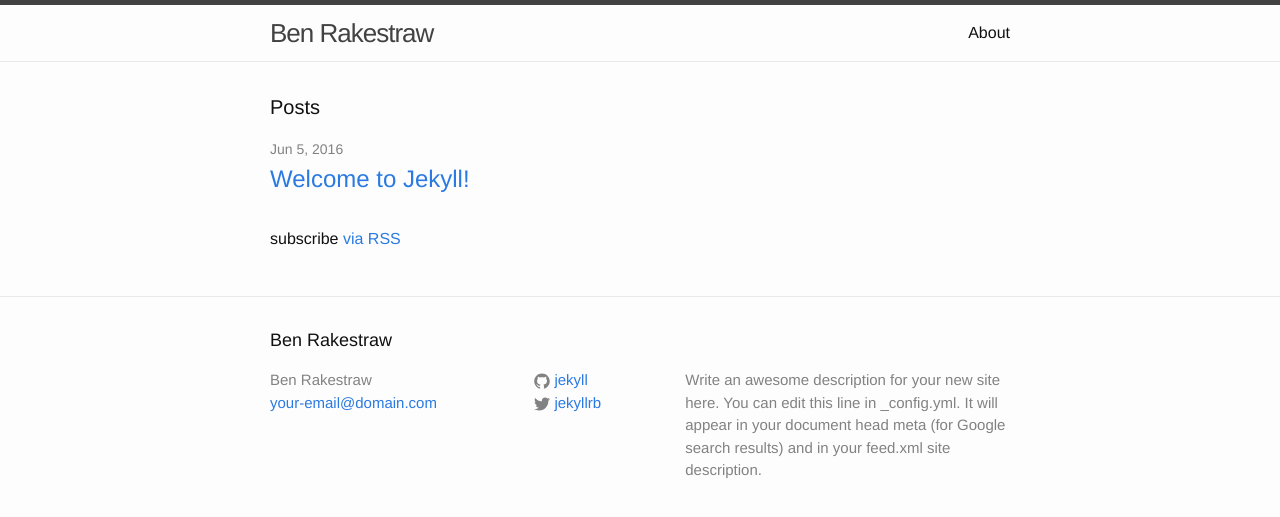
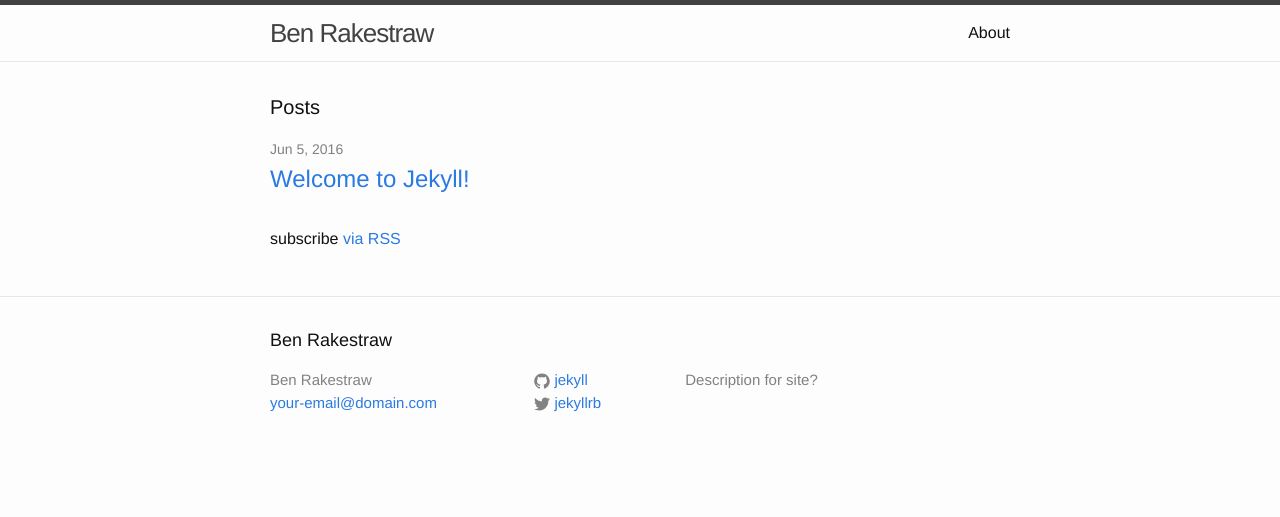
Before and after one commit to btr886m/btr886m.github.io, a Jekyll site: the page built from index.html, in a window 1280 px wide. Shown: the top 517 px of the page. Built offline with Jekyll 4.4.1, drawn with Linux system fonts in a browser that asks for light colours.

Commit message:
Edit description

```diff
--- a/_config.yml
+++ b/_config.yml
@@ -9,9 +9,7 @@
 title: Ben Rakestraw
 email: your-email@domain.com
 description: > # this means to ignore newlines until "baseurl:"
-  Write an awesome description for your new site here. You can edit this
-  line in _config.yml. It will appear in your document head meta (for
-  Google search results) and in your feed.xml site description.
+  Description for site?
 baseurl: "" # the subpath of your site, e.g. /blog
 url: "http://yourdomain.com" # the base hostname & protocol for your site
 twitter_username: jekyllrb
```
